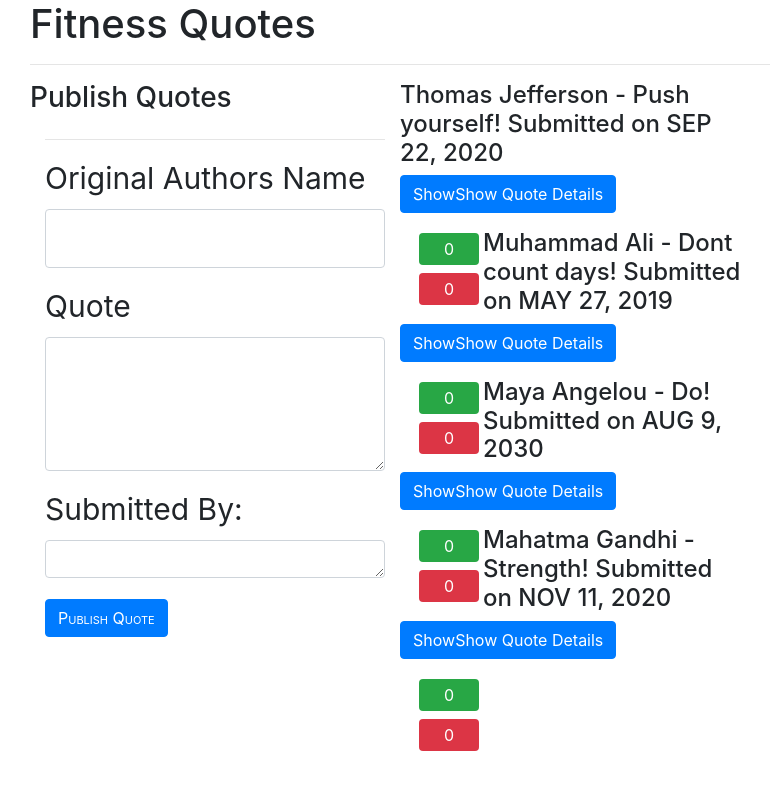
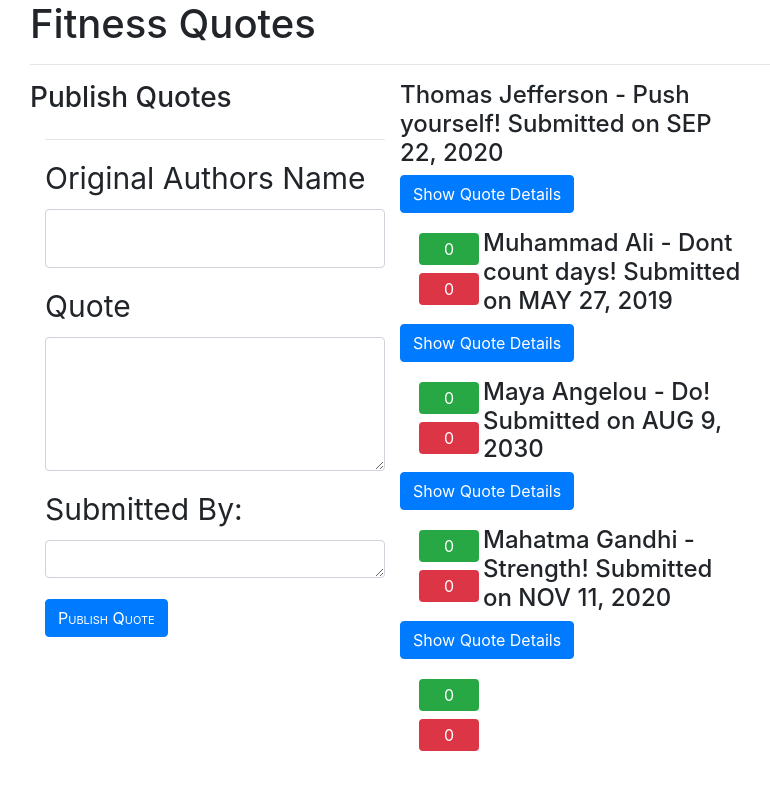
Before and after one commit to NNJAMBI/Fitness-Quotes, an Angular app: page / in a window 1280 px wide. Shown: the top 790 px of the page, without its empty margins (55-825 px from the left). Built offline with nearby package versions, Linux system fonts and the light colour scheme.

Commit message:
add fix for delete quote function

```diff
--- a/src/app/quote/quote.component.html
+++ b/src/app/quote/quote.component.html
@@ -33,7 +33,7 @@
                         <div>
                             <h4 id={{i}} appHighlight>{{quote.name}} Submitted on {{quote.completeDate|date|uppercase}}
                             </h4>
-                            <button (click)='toggleDetails(i)' class="btn btn-primary">{{showDescription? "Hide": "Show"}}Show Quote Details</button>
+                            <button (click)='toggleDetails(i)' class="btn btn-primary">{{showDescription? "Hide": "Show"}} Quote Details</button>
                             <div class="col-4">
                                 <p><app-vote></app-vote></p>
                                <!-- to show votes from vote app component + deleteQuote form dq details-->
@@ -41,7 +41,7 @@
                         </div>
 
                         <div *ngIf='quote.showDescription'>
-                            <app-quote-detail [quote]='quote' (isComplete)='deleteQuote($event,i)'></app-quote-detail>
+                            <app-quote-detail [quote]='quote' (isComplete)='quoteDelete($event,i)'></app-quote-detail>
                         </div>
                     </div>
                 </div>
--- a/src/app/quote/quote.component.ts
+++ b/src/app/quote/quote.component.ts
@@ -31,7 +31,7 @@ completeQuote(isComplete, index){
     this.quotes.splice(index,1);
   }
 }
-deletequote(isComplete, index){
+quoteDelete(isComplete, index){
   if (isComplete) {
     let toDelete = confirm(`Are you sure you want to delete ${this.quotes[index].name}?`)
 
```
Also changed, not shown: src/app/vote/vote.component.html (line endings or trailing spaces).
